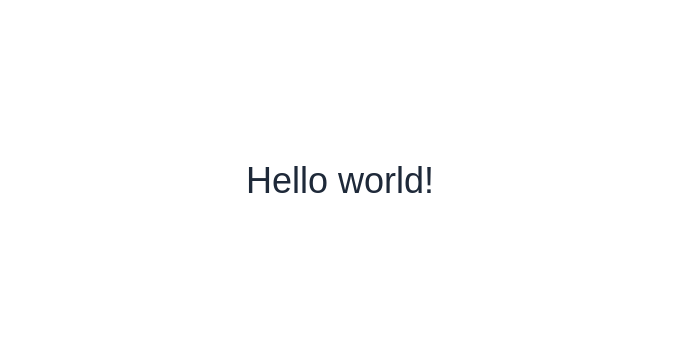
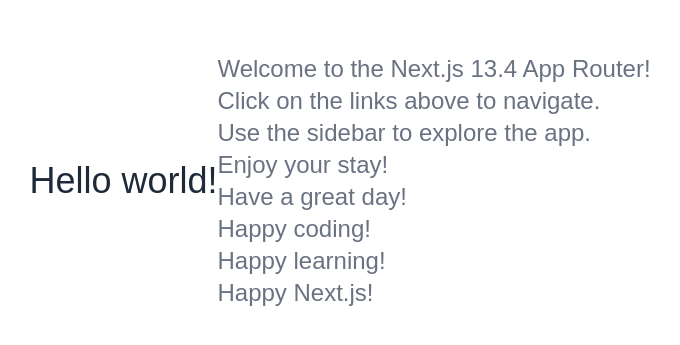
Before and after one commit to EldritchGriffin/news_site, a Next.js app: page / in a window 1280 px wide. Shown: the part 219-564 px from the top of the page, without its empty margins (300-980 px from the left). Built offline with nearby package versions, Linux system fonts and the light colour scheme.

Commit message:
Hello world

```diff
--- a/src/app/page.tsx
+++ b/src/app/page.tsx
@@ -4,6 +4,18 @@ export default function page() {
   return (
     <div
     className='w-full h-screen flex items-center justify-center text-4xl text-gray-800 dark:text-gray-200 bg-white dark:bg-gray-900'
-    >Hello world!</div>
+    >Hello world!
+    <div className='text-2xl text-gray-500 dark:text-gray-400'>
+      <p>Welcome to the Next.js 13.4 App Router!</p>
+      <p>Click on the links above to navigate.</p>
+      <p>Use the sidebar to explore the app.</p>
+      <p>Enjoy your stay!</p>
+      <p>Have a great day!</p>
+      <p>Happy coding!</p>
+      <p>Happy learning!</p>
+      <p>Happy Next.js!</p>
+    </div>
+    </div>
+
   )
 }
```
